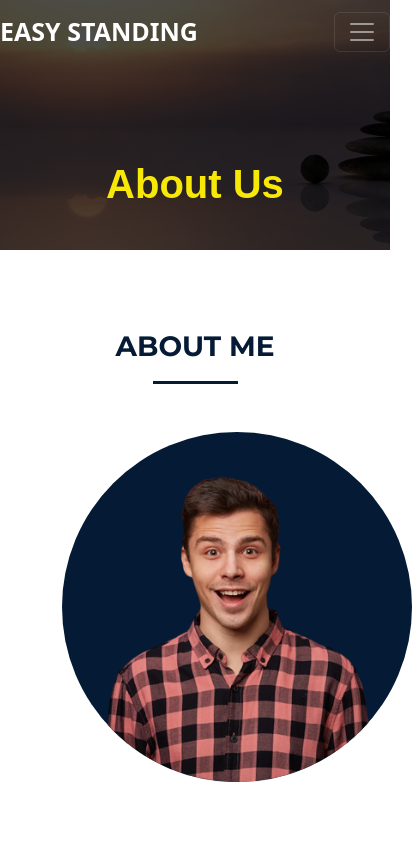
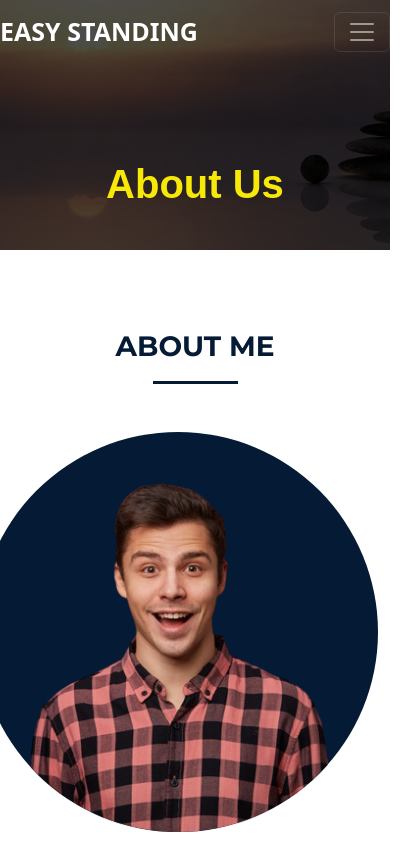
Before and after one commit to jbhai8058/react-website-project, a React (Create React App) app: page /about in a window 390 px wide. Shown: the top 844 px of the page, 412 px wide, since content can reach past the window. Built offline with nearby package versions, Linux system fonts and the light colour scheme; no server answers; a web font is replaced by a local one.

Commit message:
responsive design

```diff
--- a/src/Components/RecentProject/RecentProject.jsx
+++ b/src/Components/RecentProject/RecentProject.jsx
@@ -47,7 +47,7 @@ const RecentProject = () => {
 
         return (
             <Fragment>
-                <Container className='text-center mt-5 p-5'>
+                <Container className='text-center mt-5'>
                     <LightSpeed top>
                         <h1 className='serviceMainTitle'>RECENT PROJECTS</h1>
                         <div className='bottom'></div>
--- a/src/Components/TopNavigation/TopNavigation.jsx
+++ b/src/Components/TopNavigation/TopNavigation.jsx
@@ -2,6 +2,7 @@ import React, { useCallback, useEffect, useState } from 'react'
 import { Fragment } from 'react'
 import { Container, Nav, Navbar } from 'react-bootstrap'
 import '../../assets/css/custom.css';
+import '../../assets/css/responsive.css';
 import {
     NavLink
 } from "react-router-dom";
--- a/src/assets/css/custom.css
+++ b/src/assets/css/custom.css
@@ -286,14 +286,14 @@
 }
 
 .AboutMeImg{
-    width: 350px;
-    height: 350px;
+    width: 550px;
+    height: 550px;
     background-color: #051b35;
     border-radius: 50%;
     display: flex;
     align-items: flex-end;
     justify-content: center;
-    margin-left: 50px;
+    float: right;
 }
 
 .aboutImg{
--- /dev/null
+++ b/src/assets/css/responsive.css
@@ -0,0 +1,29 @@
+/* Extra small devices (portrait phones, less than 576px) */
+@media (max-width: 575.98px) {
+
+    .topTitle{ font-size: 30px; }
+    .topSubTitle{  font-size: 18px; }
+    .ProjectCard{ width: 26em; }
+    .AboutMeImg{  width: 400px; height: 400px; }
+ }
+
+/* Small devices (landscape phones, 576px and up) */
+@media (min-width: 576px) and (max-width: 767.98px) {
+    .topTitle{ font-size: 38px; }
+    .topSubTitle{  font-size: 22px; }
+ }
+
+/* Medium devices (tablets, 768px and up) */
+@media (min-width: 768px) and (max-width: 991.98px) {
+
+ }
+
+/* Large devices (desktops, 992px and up) */
+@media (min-width: 992px) and (max-width: 1199.98px) {
+
+ }
+
+/* Extra large devices (large desktops, 1200px and up) */
+@media (min-width: 1200px) {
+
+ }
```
